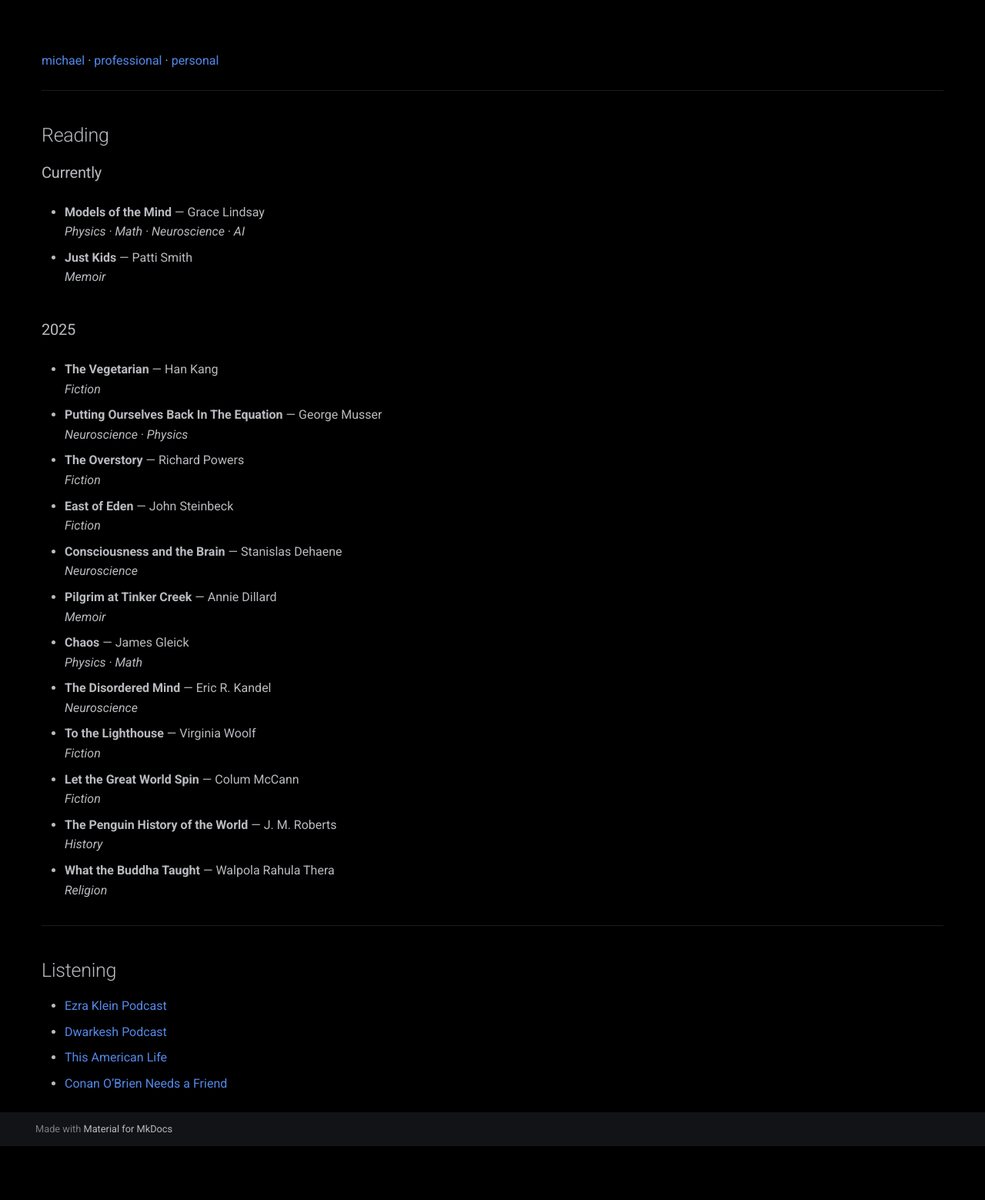
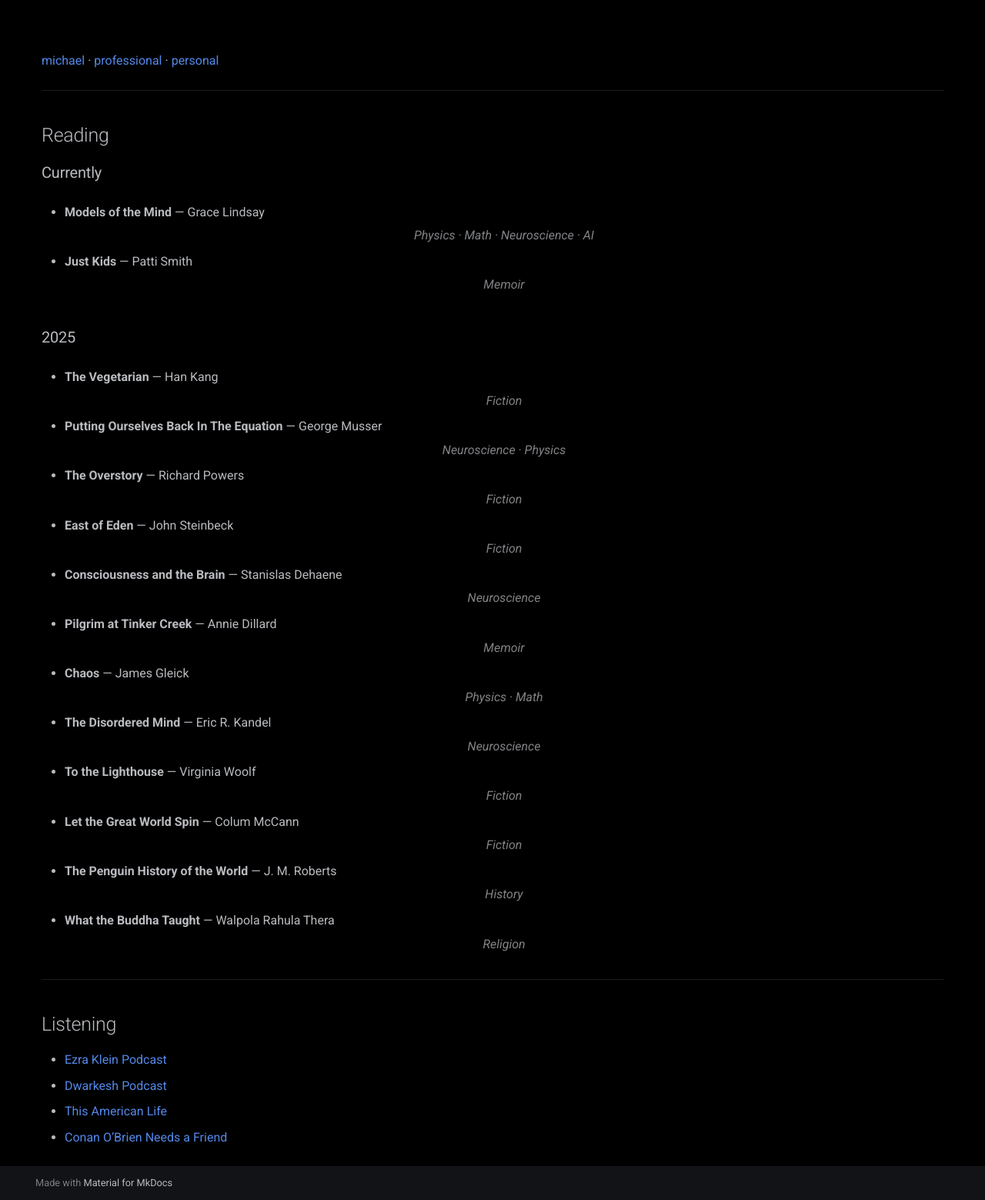
Before and after one commit to cyber-michael/becoming-online, an MkDocs documentation site: the page built from docs/personal/personal.md, in a window 1280 px wide. Shown: the whole page at 77% size. Built offline with MkDocs 1.6.1 and Material for MkDocs 9.7.7, drawn with Linux system fonts in a browser that asks for light colours; before the commit the page ends 1489 px from its top, so only the background shows below that.

Commit message:
image loc

```diff
--- a/docs/stylesheets/extra.css
+++ b/docs/stylesheets/extra.css
@@ -36,6 +36,25 @@
   margin-bottom: 1.5rem;
 }
 
+/* Home page main image */
+.md-content__inner img {
+  max-height: 65vh;      /* key line: fits on screen */
+  max-width: 70vw;       /* responsive width */
+  width: auto;
+  height: auto;
+  border-radius: 18px;
+  display: block;
+  margin: 1rem auto;
+}
+
+/* Center image caption (italic line under image) */
+.md-content__inner em {
+  display: block;
+  text-align: center;
+  margin-top: 0.25rem;
+  opacity: 0.7;
+}
+
 /* Navigation links */
 .home-nav {
   margin-top: 1rem;
```
